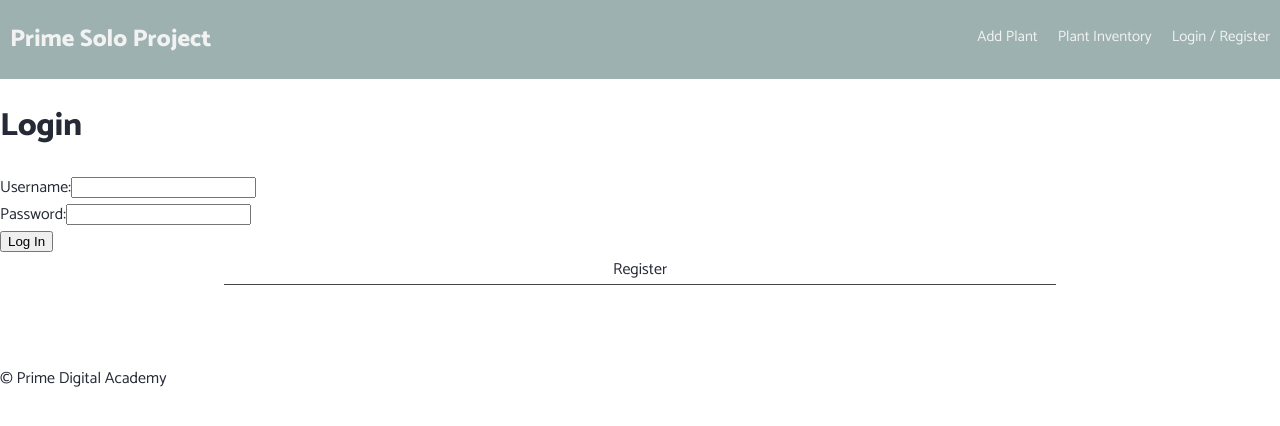
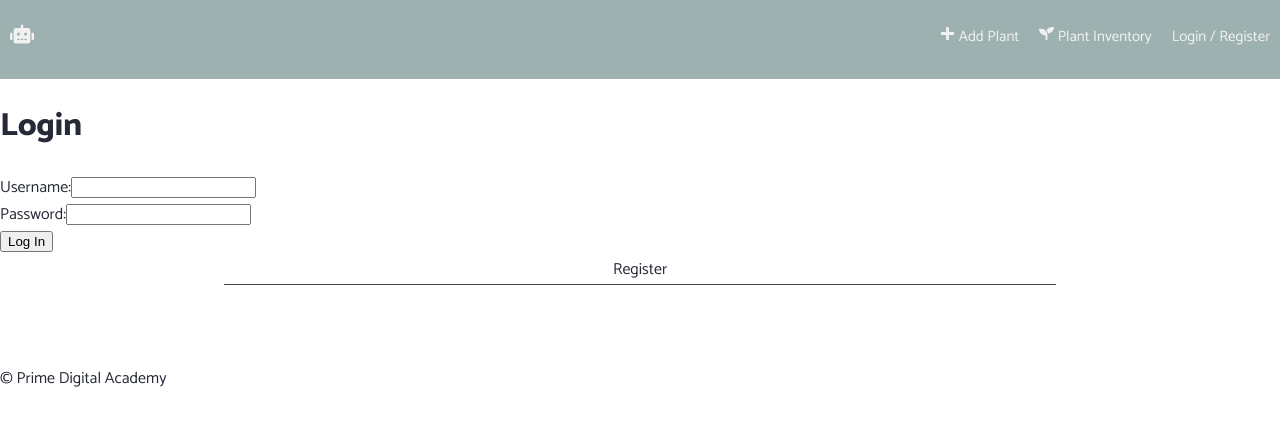
Before and after one commit to rachelpeddie/solo-plant, a React (Create React App) app: page /dashboard#/home in a window 1280 px wide. Shown: the top 426 px of the page. Built offline with nearby package versions, Linux system fonts and the light colour scheme; no server answers.

Commit message:
updated nav bar to include icons

```diff
--- a/package.json
+++ b/package.json
@@ -19,6 +19,7 @@
     "react": "^16.8.6",
     "react-circular-progressbar": "^1.1.0",
     "react-dom": "^16.8.6",
+    "react-icons": "^3.6.1",
     "react-redux": "^6.0.1",
     "react-router-dom": "^5.0.0",
     "react-scripts": "2.1.8",
--- a/src/components/Nav/Nav.js
+++ b/src/components/Nav/Nav.js
@@ -1,4 +1,5 @@
 import React from 'react';
+import { FaSeedling, FaRobot, FaPlus, FaTint } from 'react-icons/fa';
 import { Link } from 'react-router-dom';
 import { connect } from 'react-redux';
 import LogOutButton from '../LogOutButton/LogOutButton';
@@ -7,7 +8,7 @@ import './Nav.css';
 const Nav = (props) => (
   <div className="nav">
     <Link to="/dashboard">
-      <h2 className="nav-title">Prime Solo Project</h2>
+      <h2 className="nav-title"><FaRobot /></h2>
     </Link>
     {props.user.id && (
       <>
@@ -16,16 +17,16 @@ const Nav = (props) => (
     )}
     <div className="nav-right">
       <Link className="nav-link" to="/info">
-        Add Plant
+        <FaPlus /> Add Plant
       </Link>
       <Link className="nav-link" to="/allPlants">
-        Plant Inventory
+        <FaSeedling /> Plant Inventory
       </Link>
       <Link className="nav-link" to="/dashboard">
         {/* Show this link if they are logged in or not,
         but call this link 'Home' if they are logged in,
         and call this link 'Login / Register' if they are not */}
-        {props.user.id ? 'Dashboard' : 'Login / Register'}
+        {props.user.id ? <div><FaTint />Dashboard</div> : 'Login / Register'}
       </Link>
     </div>
   </div>
```
Also changed, not shown: 1 other file (tests, documents, lock files or other folders).
